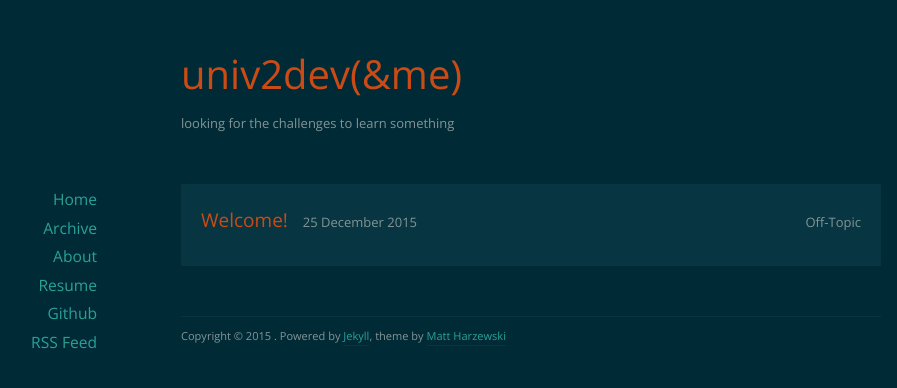
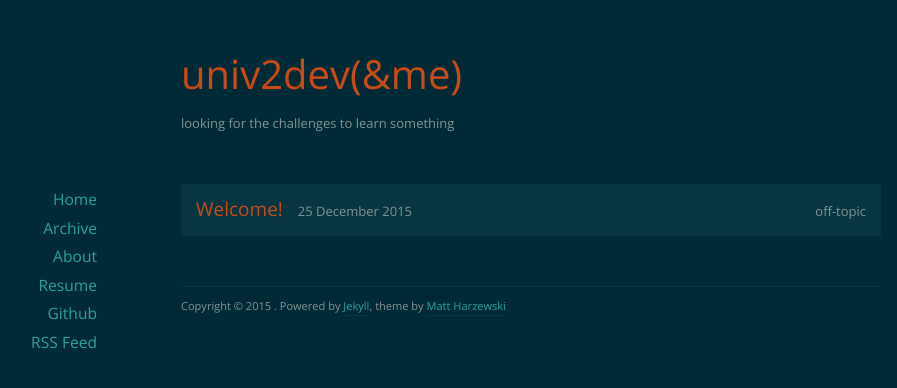
Before and after one commit to dkarwowski/dkarwowski.github.io, a Jekyll site: the page built from archives/index.html, in a window 1280 px wide. Shown: the top 388 px of the page, without its empty margins (109-1006 px from the left). Built offline with Jekyll 4.4.1, drawn with Linux system fonts in a browser that asks for light colours; nearby versions of some CDN libraries.

Commit message:
spacing issues

```diff
--- a/archives/index.html
+++ b/archives/index.html
@@ -23,11 +23,9 @@ title: Archives
                 </td>
                 <td class="blank">
                 </td>
-                {% for tag in post.tags %}
-                    <td class="tag">
-                        {{ tag }}
-                    </td>
-                {% endfor %}
+                <td class="tag">
+                    {{ post.category }}
+                </td>
             </table>
 		</article>
 	{% endfor %}
--- a/assets/css/colors-dark.css
+++ b/assets/css/colors-dark.css
@@ -5,7 +5,7 @@ html, body {
 
 article {
     background-color: #073642;
-    padding: 20px 20px 20px 20px;
+    padding: 9px 15px 1px 15px;
 }
 
 a, a:visited, a:active {
--- a/assets/css/style.css
+++ b/assets/css/style.css
@@ -280,7 +280,7 @@ dd {
 
 /*** Posts ***/
 article {
-	margin-bottom: 40px;
+	margin-bottom: 20px;
 }
 
 article h1 {
```
Also changed, not shown: _drafts/sdl-setup.md (+0 -1 lines), _posts/2015-12-25-welcome.md (+1 -1 lines).
